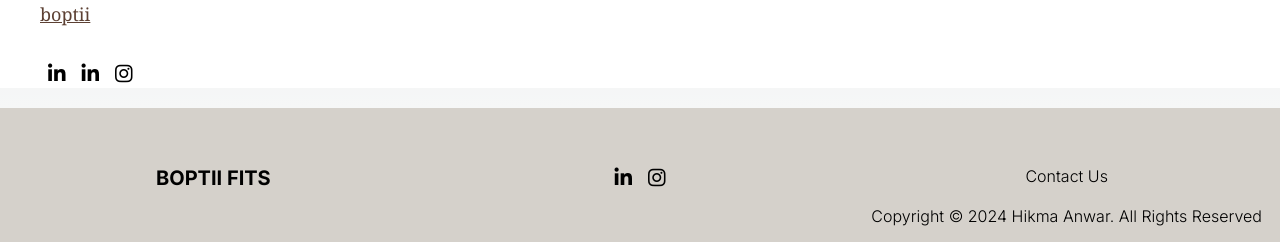
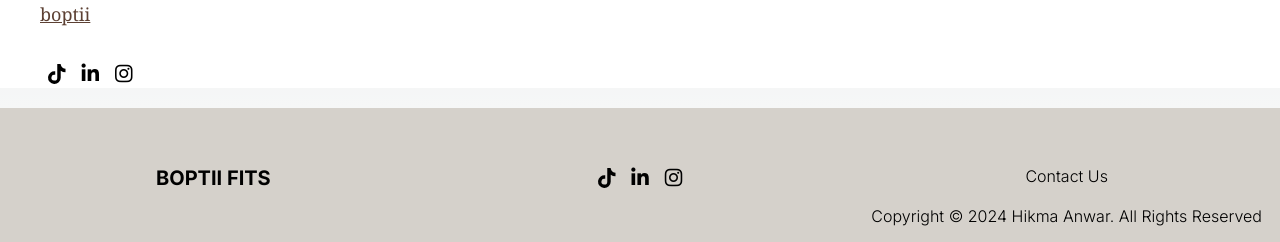
Before and after one commit to HikmaAnwar/boptii-fitss, a Next.js app: page /contact in a window 1280 px wide. Shown: the part 516-758 px from the top of the page. Built offline with nearby package versions, Linux system fonts and the light colour scheme.

Commit message:
fix: minor change

```diff
--- a/src/app/contact/page.jsx
+++ b/src/app/contact/page.jsx
@@ -1,6 +1,8 @@
 "use client";
 import { useState } from "react";
 import Link from "next/link";
+import { FontAwesomeIcon } from "@fortawesome/react-fontawesome";
+import { faTiktok } from "@fortawesome/free-brands-svg-icons";
 
 const Contact = () => {
   return (
@@ -32,12 +34,12 @@
           </div>
           <div className="w-1/3 flex text-xl justify-start mt-6">
             <a
-              href="https://www.linkedin.com/in/hikma-tsegaye/"
+              href="https://www.tiktok.com/@itsbopti?lang=en"
               target="_blank"
               className="text-md mx-2 font-bold hover:text-gray-600"
-              aria-label="LinkedIn"
+              aria-label="Tiktok"
             >
-              <i className="fab fa-linkedin-in"></i>
+              <FontAwesomeIcon icon={faTiktok} />
             </a>
             <a
               href="https://www.linkedin.com/in/hikma-tsegaye/"
--- a/src/components/footer/page.jsx
+++ b/src/components/footer/page.jsx
@@ -1,5 +1,7 @@
 import React from "react";
 import "@fortawesome/fontawesome-free/css/all.min.css";
+import { FontAwesomeIcon } from "@fortawesome/react-fontawesome";
+import { faTiktok } from "@fortawesome/free-brands-svg-icons";
 
 const Footer = () => {
   return (
@@ -10,6 +12,14 @@
         </div>
 
         <div className="w-1/3 flex text-xl justify-center">
+          <a
+            href="https://www.tiktok.com/@itsbopti?lang=en"
+            target="_blank"
+            className="text-md mx-2 font-bold hover:text-gray-600"
+            aria-label="Tiktok"
+          >
+            <FontAwesomeIcon icon={faTiktok} />
+          </a>
           <a
             href="https://www.linkedin.com/in/hikma-tsegaye/"
             target="_blank"
```
